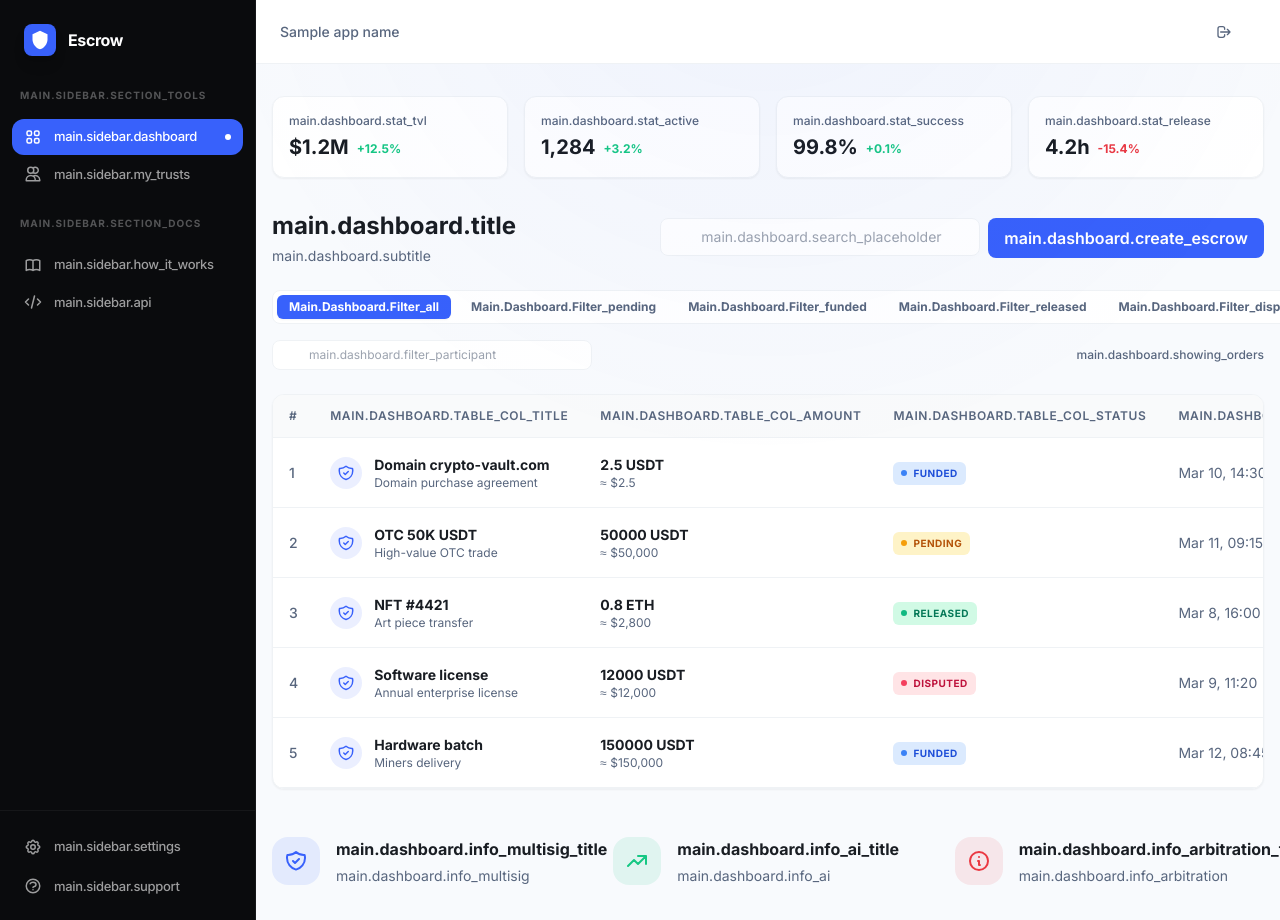
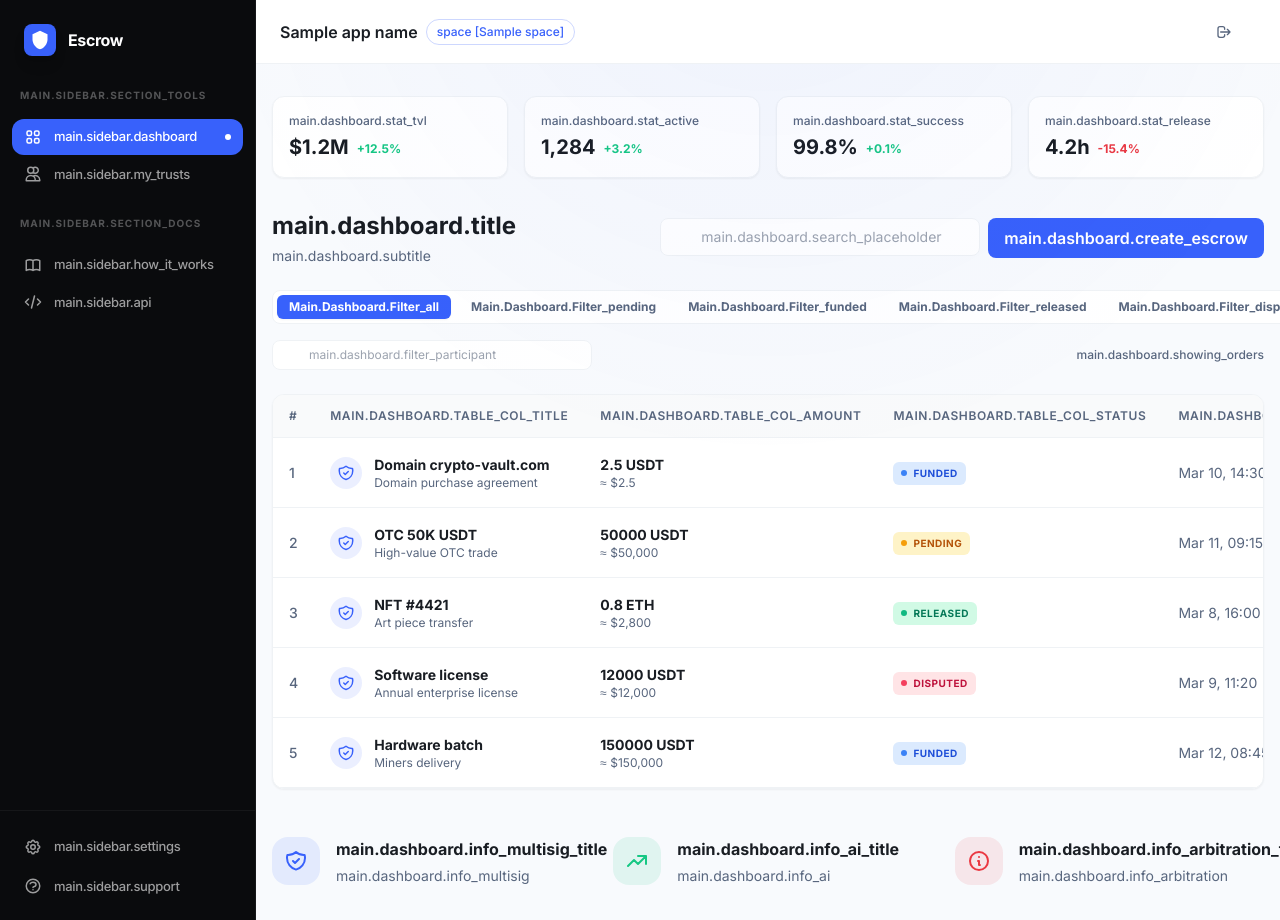
Before and after one commit to RuSwift/escrow, a FastAPI app: template web/templates/main/app.html in a window 1280 px wide. Run offline with FastAPI, Linux system fonts and the light colour scheme; the template is opened without the code that fills it: most values are stand-ins (such as "Sample title", 1, 10 or a date in 2020); some libraries are stand-ins or nearby versions.

Commit message:
refactoring

```diff
--- a/i18n/translations/en.json
+++ b/i18n/translations/en.json
@@ -61,6 +61,7 @@
   "main.space.switch_confirm_message": "You are switching to another space. Continue?",
   "main.space.switch_yes": "Yes",
   "main.space.switch_no": "No",
+  "main.space.header_tooltip": "A space is a workspace in which the owner has granted you certain rights.",
   "main.dashboard.title": "My Orders",
   "main.dashboard.subtitle": "Secure your trades with multi-sig escrow.",
   "main.dashboard.placeholder": "Order list will be loaded from API.",
--- a/i18n/translations/ru.json
+++ b/i18n/translations/ru.json
@@ -61,6 +61,7 @@
   "main.space.switch_confirm_message": "Вы переходите в другой Space. Продолжить?",
   "main.space.switch_yes": "Да",
   "main.space.switch_no": "Нет",
+  "main.space.header_tooltip": "Space — рабочая среда, в которой вам предоставлены права владельцем этого пространства.",
   "main.dashboard.title": "Мои заказы",
   "main.dashboard.subtitle": "Безопасные сделки с мультиподписью.",
   "main.dashboard.placeholder": "Список заказов будет загружаться с API.",
--- a/web/static/main/js/sidebar.js
+++ b/web/static/main/js/sidebar.js
@@ -87,6 +87,10 @@
             var el = this.$el;
             if (el.getAttribute('data-app-name')) this.appName = el.getAttribute('data-app-name');
             this.currentSpace = (el.getAttribute('data-space') || '').trim();
+            if (!this.currentSpace && window.location.pathname) {
+                var segments = window.location.pathname.split('/').filter(Boolean);
+                if (segments.length > 0) this.currentSpace = segments[0];
+            }
             if (this.currentSpace) window.__CURRENT_SPACE__ = this.currentSpace;
             var pageFromUrl = pathToPage(window.location.pathname, window.location.search);
             var initial = (el.getAttribute('data-initial-page') || 'dashboard').trim();
--- a/web/templates/main/base.html
+++ b/web/templates/main/base.html
@@ -31,11 +31,23 @@
          data-space="{{ space | default('') }}"></aside>
   <div class="flex-1 min-w-0 flex flex-col overflow-hidden">
     <header class="h-16 bg-white border-b border-[#eff2f5] flex items-center justify-between px-4 md:px-6 sticky top-0 z-10 shrink-0">
-      <div class="flex items-center gap-2 md:gap-4">
-        <button type="button" id="sidebar-toggle" class="md:hidden p-2 -ml-2 rounded-lg text-[#58667e] hover:bg-[#eff2f5] hover:text-[#191d23] transition-colors" aria-label="{{ _('main.sidebar.open_menu') }}" title="{{ _('main.sidebar.open_menu') }}">
+      <div class="flex items-center gap-2 md:gap-4 min-w-0">
+        <button type="button" id="sidebar-toggle" class="md:hidden p-2 -ml-2 rounded-lg text-[#58667e] hover:bg-[#eff2f5] hover:text-[#191d23] transition-colors shrink-0" aria-label="{{ _('main.sidebar.open_menu') }}" title="{{ _('main.sidebar.open_menu') }}">
           <svg class="w-6 h-6" fill="none" stroke="currentColor" viewBox="0 0 24 24"><path stroke-linecap="round" stroke-linejoin="round" stroke-width="2" d="M4 6h16M4 12h16M4 18h16" /></svg>
         </button>
-        <span class="text-xs md:text-sm font-medium text-[#58667e]">{{ app_name }}</span>
+        <div class="flex items-center gap-2 min-w-0 flex-wrap">
+          <span class="text-sm md:text-base font-semibold text-[#191d23] shrink-0">{{ app_name }}</span>
+          {% if space %}
+          <div class="relative shrink-0">
+            <button type="button" id="header-space-badge" class="inline-flex items-center rounded-full bg-main-blue/12 text-main-blue border border-main-blue/25 px-2.5 py-1 text-[11px] md:text-xs font-medium hover:bg-main-blue/20 transition-colors cursor-help" aria-describedby="header-space-tooltip">
+              space [{{ space }}]
+            </button>
+            <div id="header-space-tooltip" class="hidden absolute left-0 top-full mt-1.5 z-50 w-64 max-w-[calc(100vw-2rem)] rounded-lg bg-[#0a0b0d] text-white text-xs leading-relaxed p-3 shadow-xl border border-white/10" role="tooltip">
+              {{ _('main.space.header_tooltip') }}
+            </div>
+          </div>
+          {% endif %}
+        </div>
       </div>
       <div class="flex items-center gap-3">
         <button type="button" id="header-user-did" class="max-w-[200px] md:max-w-[320px] min-w-0 text-left text-[11px] md:text-xs font-mono text-[#58667e] hover:text-[#191d23] bg-transparent border-0 cursor-pointer p-0" title="" aria-label="{{ _('main.copy_did') }}" data-copy-label="{{ _('main.copied') }}"></button>
@@ -53,5 +65,19 @@
     </main>
   </div>
   {% block scripts %}{% endblock %}
+  <script>
+    (function() {
+      var btn = document.getElementById('header-space-badge');
+      var tooltip = document.getElementById('header-space-tooltip');
+      if (!btn || !tooltip) return;
+      btn.addEventListener('click', function(e) {
+        e.stopPropagation();
+        tooltip.classList.toggle('hidden');
+      });
+      document.addEventListener('click', function() {
+        tooltip.classList.add('hidden');
+      });
+    })();
+  </script>
 </body>
 </html>
```
Also changed, not shown: .github/workflows/ci.yml.
